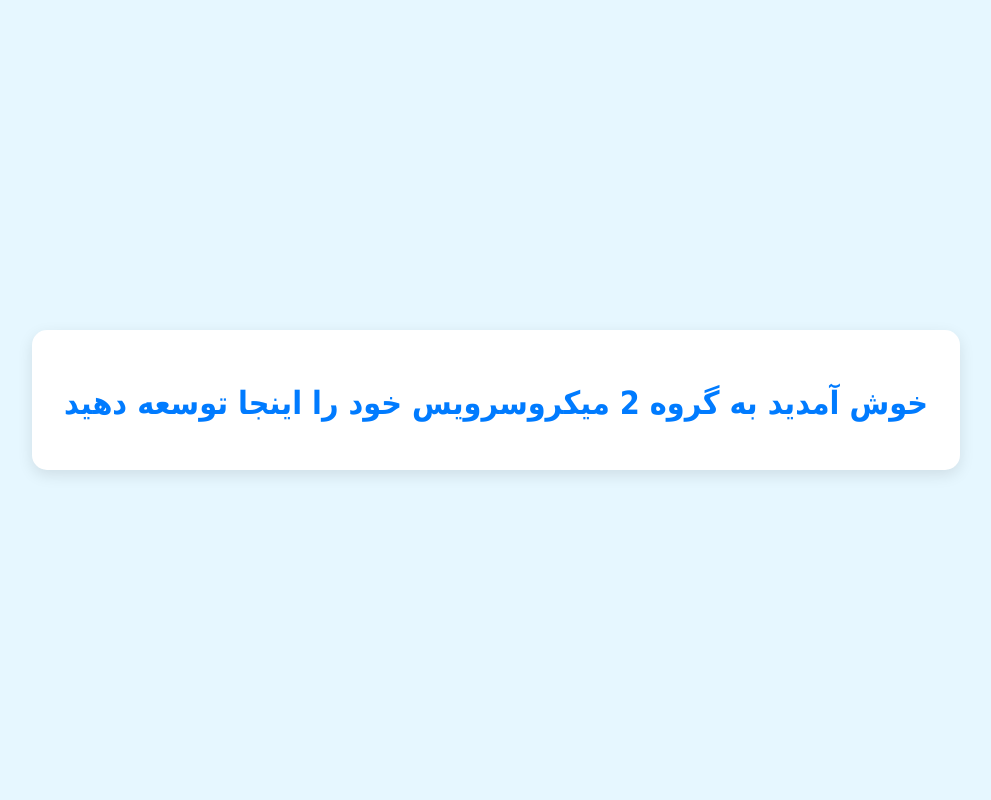
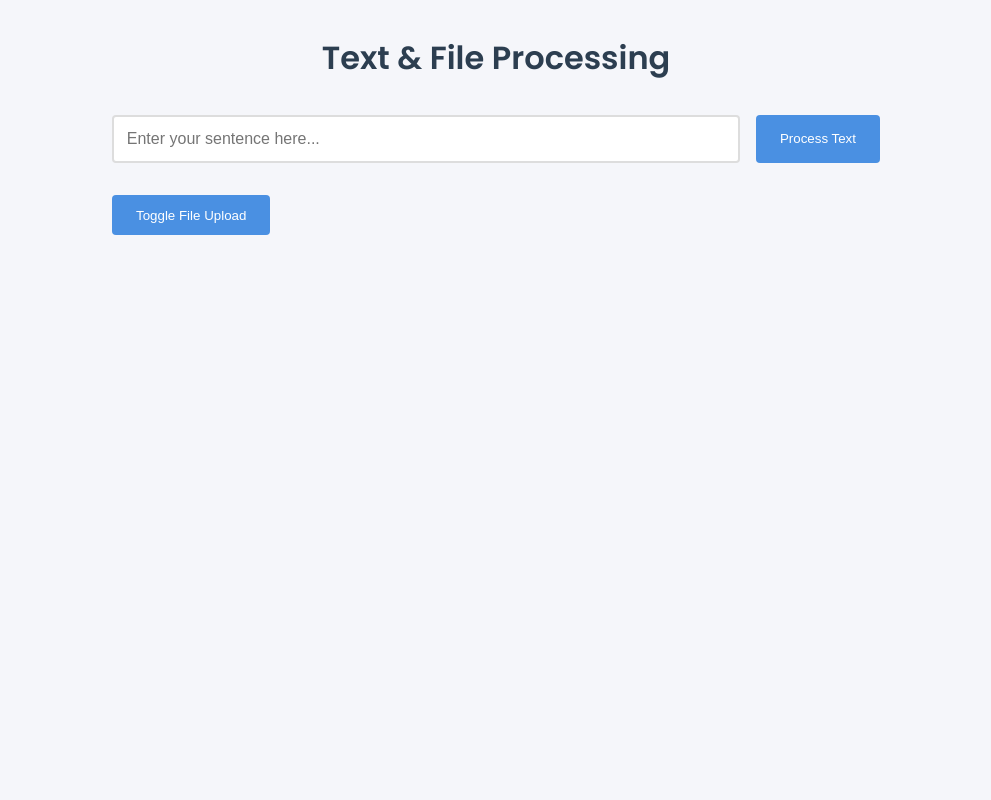
Before and after one commit to mohammadrad81/Software-Engineering-1403-01_G2, a Django app: page /group2/ in a window 1280 px wide. Shown: the whole page, without its empty margins (144-1135 px from the left). Run offline with Django 5.2, Linux system fonts and the light colour scheme.

Commit message:
Add templates and base views

```diff
--- a/src/FarsiAid_website/settings.py
+++ b/src/FarsiAid_website/settings.py
@@ -147,8 +147,10 @@ USE_TZ = True
 # https://docs.djangoproject.com/en/5.0/howto/static-files/
 
 STATIC_URL = '/static/'
-STATICFILES_DIRS = [BASE_DIR / "static"]
-
+STATICFILES_DIRS = [
+    BASE_DIR / "static",
+    BASE_DIR / "group2" / "static",  # Add this line
+]
 # Default primary key field type
 # https://docs.djangoproject.com/en/5.0/ref/settings/#default-auto-field
 
--- /dev/null
+++ b/src/group2/static/css/styles.css
@@ -0,0 +1,129 @@
+:root {
+    --primary-color: #4a90e2;
+    --secondary-color: #2c3e50;
+    --background-color: #f5f6fa;
+    --error-color: #e74c3c;
+    --success-color: #2ecc71;
+}
+
+* {
+    margin: 0;
+    padding: 0;
+    box-sizing: border-box;
+}
+
+body {
+    font-family: 'Poppins', sans-serif;
+    background-color: var(--background-color);
+    line-height: 1.6;
+}
+
+.container {
+    max-width: 800px;
+    margin: 2rem auto;
+    padding: 0 1rem;
+}
+
+h1 {
+    color: var(--secondary-color);
+    text-align: center;
+    margin-bottom: 2rem;
+}
+
+.input-group {
+    display: flex;
+    gap: 1rem;
+    margin-bottom: 2rem;
+}
+
+input[type="text"] {
+    flex: 1;
+    padding: 0.8rem;
+    border: 2px solid #ddd;
+    border-radius: 4px;
+    font-size: 1rem;
+    transition: border-color 0.3s ease;
+}
+
+input[type="text"]:focus {
+    border-color: var(--primary-color);
+    outline: none;
+}
+
+.submit-btn, .toggle-btn, .upload-btn {
+    padding: 0.8rem 1.5rem;
+    background-color: var(--primary-color);
+    color: white;
+    border: none;
+    border-radius: 4px;
+    cursor: pointer;
+    transition: background-color 0.3s ease;
+}
+
+.submit-btn:hover, .toggle-btn:hover, .upload-btn:hover {
+    background-color: darken(var(--primary-color), 10%);
+}
+
+.file-upload-section {
+    margin-top: 2rem;
+}
+
+.upload-area {
+    margin-top: 1rem;
+    padding: 1.5rem;
+    border: 2px dashed #ddd;
+    border-radius: 4px;
+    text-align: center;
+}
+
+.hidden {
+    display: none;
+}
+
+.file-input-wrapper {
+    margin: 1rem 0;
+}
+
+.file-input {
+    display: none;
+}
+
+.file-label {
+    padding: 0.8rem 1.5rem;
+    background-color: #fff;
+    border: 2px solid var(--primary-color);
+    border-radius: 4px;
+    cursor: pointer;
+    color: var(--primary-color);
+    transition: all 0.3s ease;
+}
+
+.file-label:hover {
+    background-color: var(--primary-color);
+    color: white;
+}
+
+.error-message {
+    color: var(--error-color);
+    margin-top: 1rem;
+    font-size: 0.9rem;
+}
+
+.result-box {
+    margin-top: 2rem;
+    padding: 1rem;
+    background-color: white;
+    border-radius: 4px;
+    box-shadow: 0 2px 4px rgba(0,0,0,0.1);
+}
+
+/* Responsive Design */
+@media (max-width: 600px) {
+    .input-group {
+        flex-direction: column;
+    }
+
+    .submit-btn {
+        width: 100%;
+    }
+}
--- /dev/null
+++ b/src/group2/static/js/main.js
@@ -0,0 +1,75 @@
+document.addEventListener('DOMContentLoaded', function() {
+    // Toggle File Upload Section
+    const toggleBtn = document.getElementById('toggleUpload');
+    const uploadArea = document.getElementById('uploadArea');
+
+    toggleBtn.addEventListener('click', function() {
+        uploadArea.classList.toggle('hidden');
+    });
+
+    // File Input Validation
+    const fileInput = document.getElementById('fileInput');
+    const errorMessage = document.getElementById('errorMessage');
+
+    fileInput.addEventListener('change', function() {
+        const file = this.files[0];
+        if (file) {
+            if (!file.name.endsWith('.txt')) {
+                errorMessage.textContent = 'Please upload only .txt files';
+                this.value = '';
+            } else {
+                errorMessage.textContent = '';
+            }
+        }
+    });
+
+    // Form Submissions with AJAX
+    const sentenceForm = document.getElementById('sentenceForm');
+    const fileForm = document.getElementById('fileForm');
+
+    sentenceForm.addEventListener('submit', async function(e) {
+        e.preventDefault();
+        try {
+            const formData = new FormData(this);
+            const response = await fetch(this.action, {
+                method: 'POST',
+                body: formData,
+                headers: {
+                    'X-CSRFToken': formData.get('csrfmiddlewaretoken')
+                }
+            });
+            const result = await response.json();
+            updateResults(result);
+        } catch (error) {
+            console.error('Error:', error);
+        }
+    });
+
+    fileForm.addEventListener('submit', async function(e) {
+        e.preventDefault();
+        try {
+            const formData = new FormData(this);
+            const response = await fetch(this.action, {
+                method: 'POST',
+                body: formData,
+                headers: {
+                    'X-CSRFToken': formData.get('csrfmiddlewaretoken')
+                }
+            });
+            const result = await response.json();
+            updateResults(result);
+        } catch (error) {
+            console.error('Error:', error);
+        }
+    });
+
+    function updateResults(result) {
+        const resultsSection = document.querySelector('.results-section');
+        resultsSection.innerHTML = `
+            <div class="result-box">
+                <h3>Result:</h3>
+                <p>${result.message}</p>
+            </div>
+        `;
+    }
+});
--- a/src/group2/templates/group2.html
+++ b/src/group2/templates/group2.html
@@ -1,17 +1,67 @@
+{% load static %}
 <!DOCTYPE html>
-{% load static %}
-<html lang="fa">
+<html lang="en">
 <head>
     <meta charset="UTF-8">
     <meta name="viewport" content="width=device-width, initial-scale=1.0">
-    <title>صفحه خانه</title>
-    <link rel="stylesheet" href="{% static 'base/home_style.css' %}">
+    <title>Text & File Processing</title>
+    <link rel="stylesheet" href="{% static 'css/styles.css' %}">
+    <!-- Add Google Fonts -->
+    <link href="https://fonts.googleapis.com/css2?family=Poppins:wght@300;400;500;600&display=swap" rel="stylesheet">
 </head>
 <body>
-    <div class="welcome-container">
-        <h1>خوش آمدید به گروه {{ group_number }}
-            میکروسرویس خود را اینجا توسعه دهید
-        </h1>
+    <div class="container">
+        <h1>Text & File Processing</h1>
+
+        <!-- Text Input Section -->
+        <section class="text-input-section">
+            <form id="sentenceForm" method="POST" action="{% url 'group2:get_sentence' %}">
+                {% csrf_token %}
+                <div class="input-group">
+                    <input type="text"
+                           id="sentence"
+                           name="sentence"
+                           placeholder="Enter your sentence here..."
+                           required>
+                    <button type="submit" class="submit-btn">Process Text</button>
+                </div>
+            </form>
+        </section>
+
+        <!-- File Upload Section -->
+        <section class="file-upload-section">
+            <button id="toggleUpload" class="toggle-btn">Toggle File Upload</button>
+
+            <div id="uploadArea" class="upload-area hidden">
+                <form id="fileForm" method="POST" action="{% url 'group2:get_file' %}" enctype="multipart/form-data">
+                    {% csrf_token %}
+                    <div class="file-input-wrapper">
+                        <input type="file"
+                               id="fileInput"
+                               name="file"
+                               accept=".txt"
+                               class="file-input">
+                        <label for="fileInput" class="file-label">
+                            Choose a .txt file
+                        </label>
+                    </div>
+                    <button type="submit" class="upload-btn">Upload File</button>
+                </form>
+                <div id="errorMessage" class="error-message"></div>
+            </div>
+        </section>
+
+        <!-- Results Section -->
+        <section class="results-section">
+            {% if result %}
+                <div class="result-box">
+                    <h3>Result:</h3>
+                    <p>{{ result }}</p>
+                </div>
+            {% endif %}
+        </section>
     </div>
+
+    <script src="{% static 'js/main.js' %}"></script>
 </body>
 </html>
--- a/src/group2/urls.py
+++ b/src/group2/urls.py
@@ -4,6 +4,7 @@ from . import views
 
 app_name = 'group2'
 urlpatterns = [
-  path('', views.home, name='group2')
-
+  path('', views.home, name='group2'),
+  path('get-sentence/', views.get_sentence, name='get_sentence'),
+  path('get-file/', views.get_file, name='get_file'),
 ]
--- a/src/group2/views.py
+++ b/src/group2/views.py
@@ -1,7 +1,28 @@
 from django.shortcuts import render
-
-# Create your views here.
+from django.http import JsonResponse
+from django.views.decorators.csrf import ensure_csrf_cookie
 
 
 def home(request):
     return  render (request , 'group2.html' , {'group_number': '2'})
+
+@ensure_csrf_cookie
+def get_sentence(request):
+    if request.method == 'POST':
+        sentence = request.POST.get('sentence', '')
+        # Process the sentence here
+        result = {'message': f'Processed sentence: {sentence}'}
+        return JsonResponse(result)
+    return JsonResponse({'error': 'Invalid request method'})
+
+@ensure_csrf_cookie
+def get_file(request):
+    if request.method == 'POST':
+        file = request.FILES.get('file')
+        if file and file.name.endswith('.txt'):
+            # Process the file here
+            content = file.read().decode('utf-8')
+            result = {'message': f'Processed file content: {content[:100]}...'}
+            return JsonResponse(result)
+        return JsonResponse({'error': 'Invalid file format'})
+    return JsonResponse({'error': 'Invalid request method'})
```
Also changed, not shown: 1 other file.
